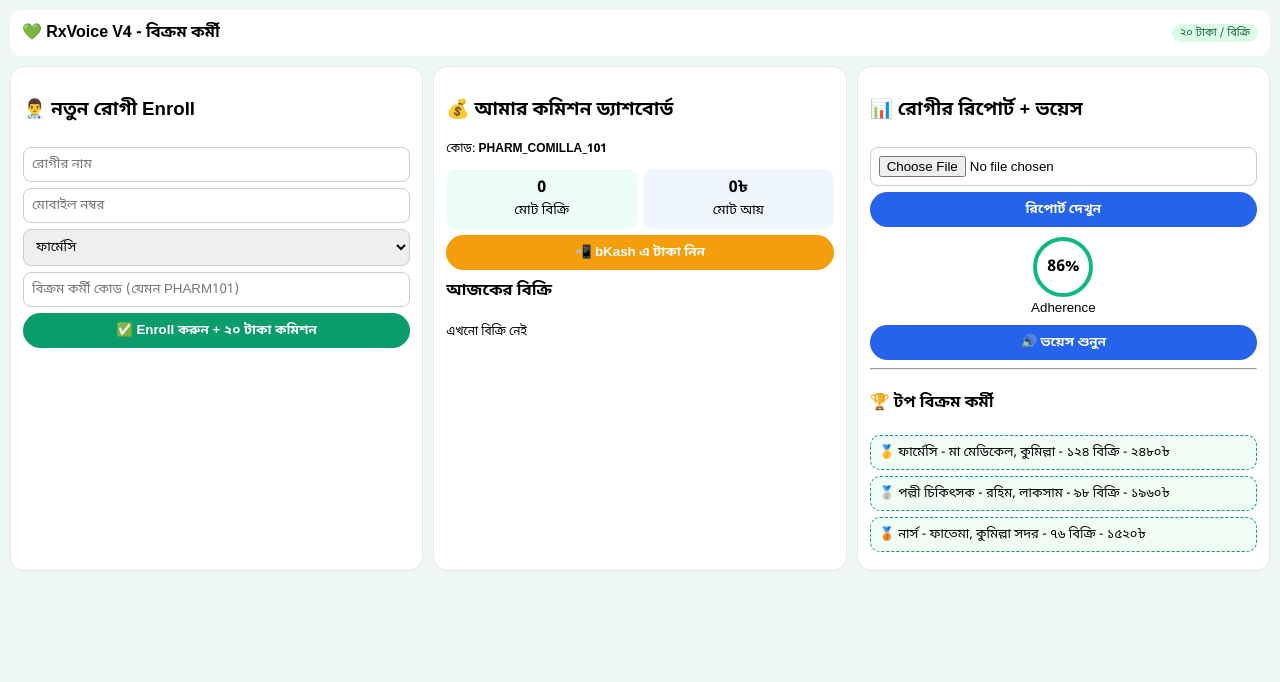
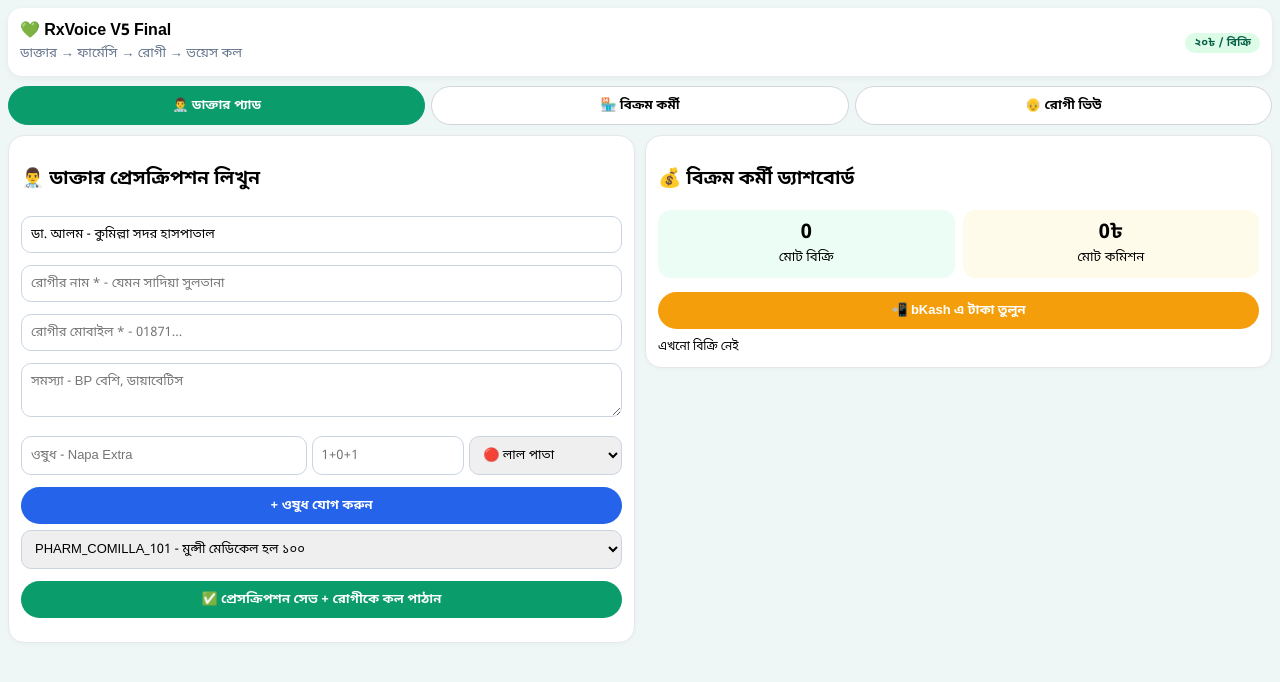
Before and after one commit to neurogripxx-collab/medivoice.bd, a plain HTML site: page index.html in a window 1280 px wide. Drawn offline with Linux system fonts and the light colour scheme.

Commit message:
Update index.html

```diff
--- a/index.html
+++ b/index.html
@@ -1,108 +1,165 @@
 <!DOCTYPE html>
 <html lang="bn">
 <head>
-<meta charset="UTF-8"><meta name="viewport" content="width=device-width, initial-scale=1">
-<title>MediCare RxVoice V4 - Bikrom Kormi</title>
+<meta charset="UTF-8">
+<meta name="viewport" content="width=device-width, initial-scale=1">
+<title>MediCare RxVoice V5 - Final</title>
 <link href="https://fonts.googleapis.com/css2?family=Noto+Sans+Bengali:wght@400;700&display=swap" rel="stylesheet">
 <style>
 *{box-sizing:border-box;font-family:'Noto Sans Bengali',sans-serif}
-body{margin:0;background:#eef7f5;padding:10px}
-.h{background:#fff;padding:12px;border-radius:12px;display:flex;justify-content:space-between;align-items:center}
-.grid{display:grid;grid-template-columns:1fr 1fr 1fr;gap:10px;margin-top:10px}
-@media(max-width:900px){.grid{grid-template-columns:1fr}}
-.card{background:#fff;border-radius:14px;padding:12px;border:1px solid #e5e7eb}
-.btn{width:100%;padding:9px;border:none;border-radius:20px;color:#fff;font-weight:700;margin-top:6px;cursor:pointer}
+body{margin:0;background:#eef7f5;padding:8px}
+.header{background:#fff;padding:12px;border-radius:14px;display:flex;justify-content:space-between;align-items:center;box-shadow:0 2px 8px rgba(0,0,0,0.05)}
+.tabs{display:flex;gap:6px;margin:10px 0;overflow-x:auto}
+.tab{flex:1;min-width:90px;padding:10px;background:#fff;border:1px solid #d1d5db;border-radius:22px;text-align:center;cursor:pointer;font-size:13px;font-weight:700}
+.tab.active{background:#0a9c6b;color:#fff;border-color:#0a9c6b}
+.grid{display:grid;grid-template-columns:1fr 1fr;gap:10px}
+@media(max-width:850px){.grid{grid-template-columns:1fr}}
+.card{background:#fff;border-radius:16px;padding:12px;border:1px solid #e5e7eb;box-shadow:0 1px 4px rgba(0,0,0,0.03)}
+.inp{width:100%;padding:9px;border:1px solid #cbd5e1;border-radius:10px;margin:6px 0;font-size:13px}
+.btn{width:100%;padding:10px;border:none;border-radius:22px;color:#fff;font-weight:700;cursor:pointer;margin-top:6px;font-size:13px}
 .g{background:#0a9c6b}.b{background:#2563eb}.o{background:#f59e0b}.r{background:#ef4444}
-.inp{width:100%;padding:8px;border:1px solid #ccc;border-radius:8px;margin-top:6px}
-.badge{display:inline-block;background:#dcfce7;color:#166534;padding:2px 8px;border-radius:10px;font-size:11px}
-.agent{border:1px dashed #0a9c6b;background:#f0fdf4;border-radius:10px;padding:8px;margin:6px 0;font-size:13px}
+.badge{display:inline-block;background:#dcfce7;color:#065f46;padding:3px 9px;border-radius:12px;font-size:11px;font-weight:700}
+.medItem{background:#f8fafc;border:1px solid #e2e8f0;padding:8px;border-radius:10px;margin:5px 0;display:flex;justify-content:space-between;font-size:12px}
 </style>
 </head>
 <body>
 
-<div class="h">
-<b>💚 RxVoice V4 - বিক্রম কর্মী</b>
-<span class="badge">২০ টাকা / বিক্রি</span>
+<div class="header">
+<div><b>💚 RxVoice V5 Final</b><br><small style="color:#64748b">ডাক্তার → ফার্মেসি → রোগী → ভয়েস কল</small></div>
+<div><span class="badge">২০৳ / বিক্রি</span></div>
+</div>
+
+<div class="tabs">
+<div class="tab active" onclick="showTab('doctor',this)">👨‍⚕️ ডাক্তার প্যাড</div>
+<div class="tab" onclick="showTab('pharmacy',this)">🏪 বিক্রম কর্মী</div>
+<div class="tab" onclick="showTab('patient',this)">👴 রোগী ভিউ</div>
 </div>
 
 <div class="grid">
-<!-- LEFT: রোগী Enroll + রেফারেল -->
-<div class="card">
-<h3>👨‍⚕️ নতুন রোগী Enroll</h3>
-<input id="pName" class="inp" placeholder="রোগীর নাম">
-<input id="pPhone" class="inp" placeholder="মোবাইল নম্বর">
-<select id="agentType" class="inp">
-<option value="ফার্মেসি">ফার্মেসি</option>
-<option value="পল্লী চিকিৎসক">পল্লী চিকিৎসক</option>
-<option value="নার্স">নার্স / SACMO</option>
-<option value="ডাক্তার">ডাক্তার</option>
-<option value="ফার্মা SR">ফার্মা SR</option>
+<!-- DOCTOR -->
+<div id="doctor" class="card">
+<h3>👨‍⚕️ ডাক্তার প্রেসক্রিপশন লিখুন</h3>
+<input id="docName" class="inp" value="ডা. আলম - কুমিল্লা সদর হাসপাতাল">
+<input id="patName" class="inp" placeholder="রোগীর নাম * - যেমন সাদিয়া সুলতানা">
+<input id="patPhone" class="inp" placeholder="রোগীর মোবাইল * - 01871...">
+<textarea id="patProb" class="inp" placeholder="সমস্যা - BP বেশি, ডায়াবেটিস"></textarea>
+
+<div id="tempMeds"></div>
+<div style="display:flex;gap:5px">
+<input id="medName" class="inp" style="flex:2" placeholder="ওষুধ - Napa Extra">
+<input id="medDose" class="inp" style="flex:1" placeholder="1+0+1">
+<select id="medColor" class="inp" style="flex:1"><option>🔴 লাল পাতা</option><option>🔵 নীল পাতা</option><option>🟢 সবুজ পাতা</option></select>
+</div>
+<button class="btn b" onclick="addMedicine()">+ ওষুধ যোগ করুন</button>
+
+<select id="agentCode" class="inp">
+<option value="PHARM_COMILLA_101">PHARM_COMILLA_101 - মুন্সী মেডিকেল হল ১০০</option>
+<option value="VILLAGE_LAKSAM_02">VILLAGE_LAKSAM_02 - পল্লী চিকিৎসক রহিম</option>
+<option value="NURSE_COM_05">NURSE_COM_05 - নার্স ফাতেমা</option>
+<option value="PHARMA_SQUARE_10">PHARMA_SQUARE_10 - Square SR</option>
 </select>
-<input id="refCode" class="inp" placeholder="বিক্রম কর্মী কোড (যেমন PHARM101)">
-<button class="btn g" onclick="enroll()">✅ Enroll করুন + ২০ টাকা কমিশন</button>
-<p id="enSt" style="font-size:12px;color:green"></p>
-<div id="meds"></div>
+
+<button class="btn g" onclick="savePrescription()">✅ প্রেসক্রিপশন সেভ + রোগীকে কল পাঠান</button>
+<p id="docStatus" style="font-size:12px;color:#0a9c6b;font-weight:700"></p>
 </div>
 
-<!-- MIDDLE: এজেন্ট ড্যাশবোর্ড -->
-<div class="card">
-<h3>💰 আমার কমিশন ড্যাশবোর্ড</h3>
-<p style="font-size:12px">কোড: <b id="myCode">PHARM_COMILLA_101</b></p>
-<div style="display:flex;gap:6px">
-<div style="flex:1;background:#ecfdf5;padding:8px;border-radius:10px;text-align:center"><b id="totalSale">0</b><br><small>মোট বিক্রি</small></div>
-<div style="flex:1;background:#eff6ff;padding:8px;border-radius:10px;text-align:center"><b id="totalTk">0৳</b><br><small>মোট আয়</small></div>
+<!-- PHARMACY + PATIENT -->
+<div>
+<div id="pharmacy" class="card">
+<h3>💰 বিক্রম কর্মী ড্যাশবোর্ড</h3>
+<div style="display:flex;gap:8px;margin:8px 0">
+<div style="flex:1;background:#ecfdf5;padding:10px;border-radius:12px;text-align:center"><b id="tSale" style="font-size:20px">0</b><br><small>মোট বিক্রি</small></div>
+<div style="flex:1;background:#fffbeb;padding:10px;border-radius:12px;text-align:center"><b id="tTk" style="font-size:20px">0৳</b><br><small>মোট কমিশন</small></div>
 </div>
-<button class="btn o" onclick="payout()">📲 bKash এ টাকা নিন</button>
-<h4 style="margin-top:10px">আজকের বিক্রি</h4>
-<div id="saleList" style="font-size:12px"></div>
+<button class="btn o" onclick="withdraw()">📲 bKash এ টাকা তুলুন</button>
+<div id="saleHistory" style="margin-top:10px;font-size:12px"></div>
 </div>
 
-<!-- RIGHT: রিপোর্ট + ভয়েস -->
-<div class="card">
-<h3>📊 রোগীর রিপোর্ট + ভয়েস</h3>
-<input type="file" accept="image/*" class="inp">
-<button class="btn b" onclick="alert('রিপোর্ট স্ক্যান হলো: BP ভালো আছে')">রিপোর্ট দেখুন</button>
-<div style="text-align:center;margin-top:10px">
-<div style="width:60px;height:60px;border:4px solid #10b981;border-radius:50%;display:flex;align-items:center;justify-content:center;margin:0 auto;font-weight:800">86%</div>
-<small>Adherence</small>
+<div id="patient" class="card" style="display:none;margin-top:10px">
+<h3>👴 রোগী যা দেখবে (পড়তে না জানলেও)</h3>
+<div id="patientBox" style="font-size:13px;background:#f0fdf4;padding:10px;border-radius:12px;border:1px dashed #0a9c6b">এখনো কোনো প্রেসক্রিপশন নেই</div>
+<button class="btn b" onclick="playVoice()">🔊 ভয়েস শুনুন - ওষুধ খান</button>
+<button class="btn g" onclick="markTaken()">✔ খেয়েছি - ১ চাপুন</button>
 </div>
-<button class="btn b" onclick="speak()">🔊 ভয়েস শুনুন</button>
-<hr>
-<h4>🏆 টপ বিক্রম কর্মী</h4>
-<div class="agent">🥇 ফার্মেসি - মা মেডিকেল, কুমিল্লা - ১২৪ বিক্রি - ২৪৮০৳</div>
-<div class="agent">🥈 পল্লী চিকিৎসক - রহিম, লাকসাম - ৯৮ বিক্রি - ১৯৬০৳</div>
-<div class="agent">🥉 নার্স - ফাতেমা, কুমিল্লা সদর - ৭৬ বিক্রি - ১৫২০৳</div>
 </div>
 </div>
 
 <script>
-let sales = JSON.parse(localStorage.getItem('sales')||'[]');
-let tk = sales.length*20;
-function render(){
- document.getElementById('totalSale').innerText=sales.length;
- document.getElementById('totalTk').innerText=tk+'৳';
- document.getElementById('saleList').innerHTML=sales.slice(0,5).map(s=>`• ${s.name} - ${s.phone} - ${s.agent} <span class="badge">+20৳</span>`).join('<br>')||'এখনো বিক্রি নেই';
+let tempMeds = [];
+let allRx = JSON.parse(localStorage.getItem('rx_final') || '[]');
+
+function showTab(id, el){
+ document.getElementById('doctor').style.display = id==='doctor'? 'block' : 'none';
+ document.getElementById('pharmacy').style.display = id==='pharmacy'? 'block' : 'none';
+ document.getElementById('patient').style.display = id==='patient'? 'block' : 'none';
+ if(id==='pharmacy' || id==='patient'){
+   document.getElementById('pharmacy').style.display='block';
+   document.getElementById('patient').style.display='block';
+   document.getElementById('doctor').style.display='none';
+ }
+ if(id==='doctor'){
+   document.getElementById('doctor').style.display='block';
+   document.getElementById('pharmacy').style.display='none';
+   document.getElementById('patient').style.display='none';
+ }
+ document.querySelectorAll('.tab').forEach(t=>t.classList.remove('active'));
+ el.classList.add('active');
+ if(id!=='doctor') renderAll();
 }
-render();
-function enroll(){
- let name=document.getElementById('pName').value, phone=document.getElementById('pPhone').value, agent=document.getElementById('agentType').value, code=document.getElementById('refCode').value;
- if(!name||!phone){alert('নাম ও মোবাইল দিন');return;}
- sales.unshift({name,phone,agent,code,time:new Date().toLocaleDateString('bn-BD')});
- localStorage.setItem('sales',JSON.stringify(sales));
- tk=sales.length*20;
- document.getElementById('enSt').innerText=`✅ ${name} Enroll সফল! ${agent} (${code}) ২০ টাকা পাবে`;
- document.getElementById('pName').value='';document.getElementById('pPhone').value='';
- render();
+
+function addMedicine(){
+ let n=document.getElementById('medName').value;
+ let d=document.getElementById('medDose').value;
+ let c=document.getElementById('medColor').value;
+ if(!n){alert('ওষুধের নাম দিন');return;}
+ tempMeds.push({n,d,c});
+ document.getElementById('medName').value='';document.getElementById('medDose').value='';
+ renderTemp();
 }
-function payout(){
- if(sales.length==0){alert('কোনো বিক্রি নেই');return;}
- alert(`✅ ${tk} টাকা bKash (01XXXXXXXXX) এ পাঠানো হয়েছে!`);
- sales=[]; localStorage.setItem('sales',JSON.stringify([])); render();
+function renderTemp(){
+ document.getElementById('tempMeds').innerHTML=tempMeds.map((m,i)=>`<div class="medItem"><span>${m.c} ${m.n} - ${m.d}</span><span onclick="tempMeds.splice(${i},1);renderTemp()" style="color:red;cursor:pointer">✖</span></div>`).join('');
 }
-function speak(){
- let u=new SpeechSynthesisUtterance('আপনার ওষুধ খাওয়ার সময় হয়েছে, লাল পাতার ওষুধটি খান');
- u.lang='bn-BD'; speechSynthesis.speak(u);
+function savePrescription(){
+ let pn=document.getElementById('patName').value;
+ let pp=document.getElementById('patPhone').value;
+ let prob=document.getElementById('patProb').value;
+ let doc=document.getElementById('docName').value;
+ let code=document.getElementById('agentCode').value;
+ if(!pn||!pp||tempMeds.length==0){alert('রোগীর নাম, ফোন ও কমপক্ষে ১টি ওষুধ দিন');return;}
+ let rx={id:Date.now(),pn,pp,prob,doc,code,meds:[...tempMeds],date:new Date().toLocaleString('bn-BD'),taken:false};
+ allRx.unshift(rx);
+ localStorage.setItem('rx_final',JSON.stringify(allRx));
+ document.getElementById('docStatus').innerText=`✅ ${pn} এর প্রেসক্রিপশন সেভ! ${code} ২০৳ পাবে, রোগী ভয়েস কল পাবে`;
+ tempMeds=[];renderTemp();
+ document.getElementById('patName').value='';document.getElementById('patPhone').value='';
+ renderAll();
 }
+function renderAll(){
+ document.getElementById('tSale').innerText=allRx.length;
+ document.getElementById('tTk').innerText=(allRx.length*20)+'৳';
+ document.getElementById('saleHistory').innerHTML=allRx.slice(0,20).map(r=>`<div style="border-bottom:1px solid #eee;padding:6px 0"><b>${r.pn}</b> - ${r.pp}<br><small>${r.code} | ${r.meds.map(m=>m.c+' '+m.n).join(', ')} | <span class="badge">+20৳</span></small></div>`).join('')||'এখনো বিক্রি নেই';
+ if(allRx.length>0){
+  let r=allRx[0];
+  document.getElementById('patientBox').innerHTML=`<b>${r.pn}</b><br><small>${r.date} | ${r.doc}</small><br><small>কোড: ${r.code}</small><hr>`+r.meds.map(m=>`<div style="font-size:15px;margin:6px 0">${m.c} <b>${m.n}</b> - ${m.d}</div>`).join('')+`<p style="color:#0a9c6b">👉 পড়তে না জানলে রঙ দেখে চিনুন + নিচে ভয়েস শুনুন</p>`;
+ }
+}
+function withdraw(){
+ if(allRx.length==0){alert('কোনো কমিশন নেই');return;}
+ alert(`✅ ${allRx.length*20}৳ bKash এ পাঠানো হলো!`);
+ allRx=[];localStorage.setItem('rx_final',JSON.stringify([]));renderAll();
+}
+function playVoice(){
+ if(allRx.length==0)return;
+ let r=allRx[0];
+ let txt=`আসসালামু আলাইকুম ${r.pn}, ডাক্তার বলেছেন, ${r.meds.map(m=>m.n).join(' এবং ')} ওষুধটি সময়মত খান।`;
+ let u=new SpeechSynthesisUtterance(txt);u.lang='bn-BD';speechSynthesis.speak(u);
+}
+function markTaken(){
+ if(allRx.length==0)return;
+ allRx[0].taken=true;
+ alert('✅ ধন্যবাদ! ওষুধ খেয়েছেন বলে রেকর্ড হলো। পরিবার SMS পাবে।');
+}
+renderTemp();renderAll();
 </script>
 </body>
 </html>
```
